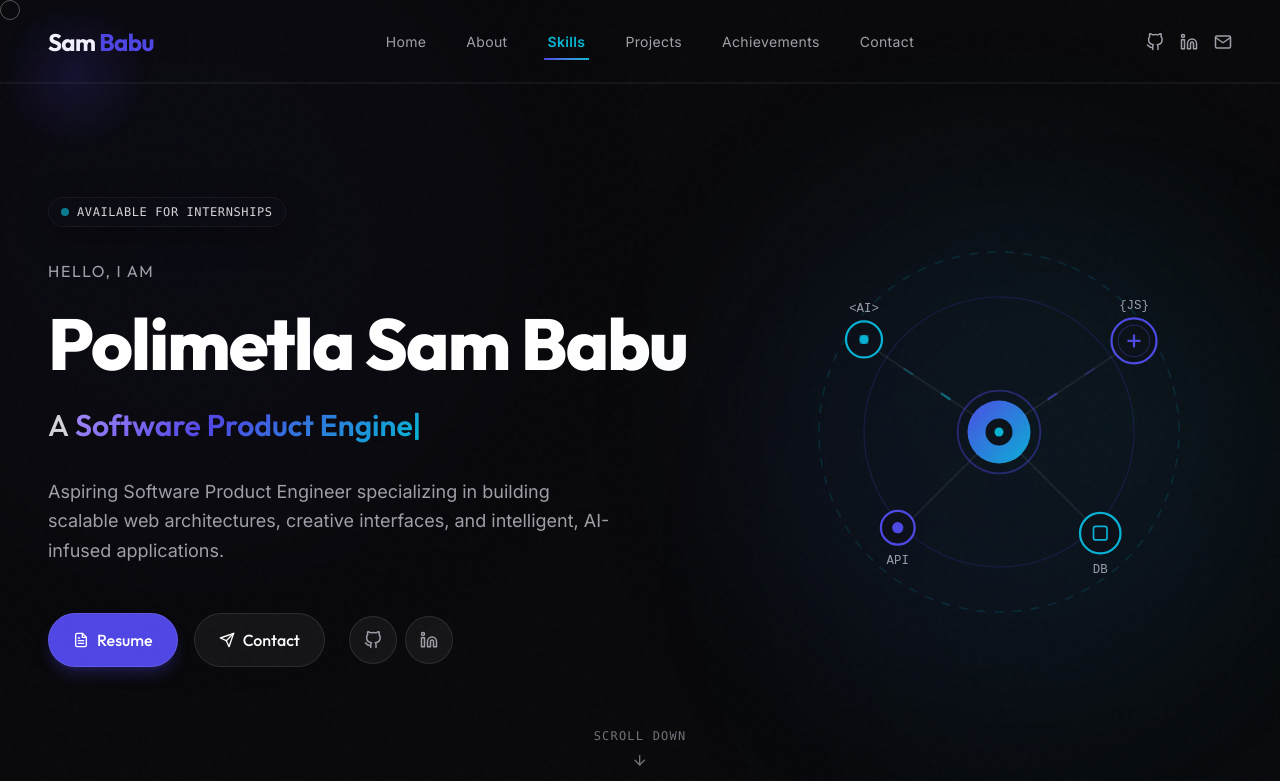
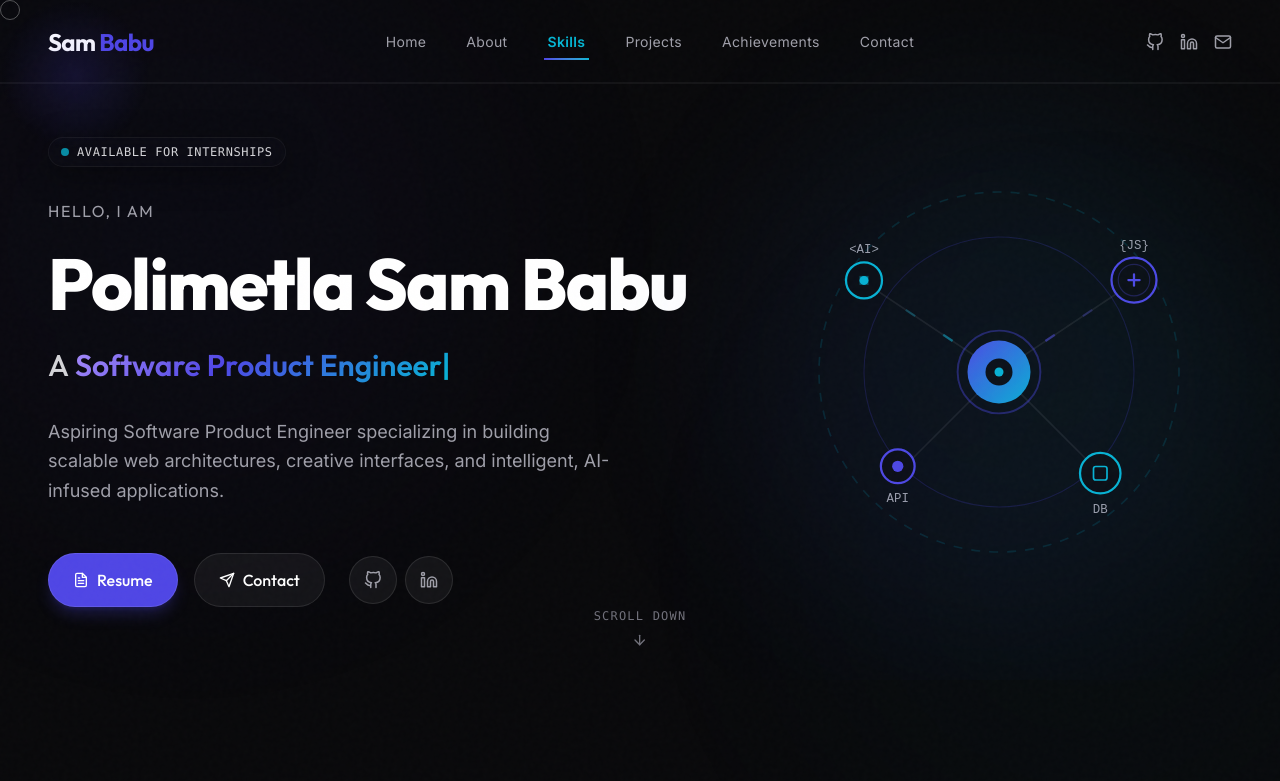
Before and after one commit to SamBabu123456789/Portfolio, a React (Vite) app: page / in a window 1280 px wide. Shown: the top 781 px of the page. Built offline with nearby package versions, Linux system fonts and the light colour scheme.

Commit message:
change hero height to percentage-based min-h

```diff
--- a/src/components/Hero/Hero.jsx
+++ b/src/components/Hero/Hero.jsx
@@ -53,7 +53,7 @@ export default function Hero() {
   return (
     <section
       id="hero"
-      className="min-h-[80vh] lg:min-h-screen relative flex items-center justify-center pt-32 pb-16 overflow-hidden bg-transparent"
+      className="min-h-[80vh] md:min-h-[85vh] relative flex items-center justify-center pt-32 pb-16 overflow-hidden bg-transparent"
     >
       <div className="max-w-7xl mx-auto px-6 md:px-12 w-full grid grid-cols-1 lg:grid-cols-12 gap-12 items-center relative z-10">
 
```
